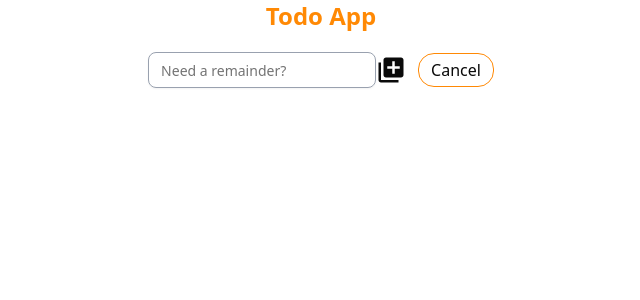
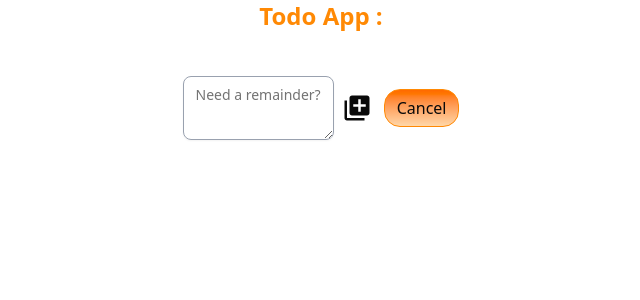
Before and after one commit to nkartikaxioned/updated-todo, a React (Vite) app: page / in a window 1280 px wide. Both pictures are taken after a click on the button "Create Todo". Shown: the top 300 px of the page, without its empty margins (319-959 px from the left). Built offline with nearby package versions, Linux system fonts and the light colour scheme.

Commit message:
feat: style and structure modify

```diff
--- a/src/todo/index.jsx
+++ b/src/todo/index.jsx
@@ -20,7 +20,7 @@ export const TodoDataProvider = ({ children }) => {
   const [displayInput, setDisplayInput] = useState(false);
   const userInputRef = useRef(null);
   const generateId = () => `${Date.now()}-${Math.random().toString(36).substr(2, 9)}`;
-
+  const [editTodo, setEditTodo] = useState("");
 
   useEffect(() => {
     localStorage.setItem(localKey, JSON.stringify(todoData));
@@ -36,7 +36,9 @@ export const TodoDataProvider = ({ children }) => {
         currentDate,
         displayInput,
         setDisplayInput,
-        generateId
+        generateId,
+        editTodo,
+        setEditTodo
       }}
     >
       {children}
--- a/src/todo/todo.jsx
+++ b/src/todo/todo.jsx
@@ -1,6 +1,7 @@
 import { useContext } from "react";
 import { UserInput } from "./userInput";
 import { TodoContext } from ".";
+import { TodoList } from "./todoList";
 
 export const Todo = () => {
   const { todoData,
@@ -14,11 +15,12 @@ export const Todo = () => {
 
   return (
     <div className="flex flex-col justify-center items-center">
-      <h2 className="text-orange-400 font-semibold">Todo App</h2>
+      <h2 className="text-orange-400 font-semibold mb-6">Todo App :</h2>
+      { todoData && <TodoList /> }
       <div className="flex justify-center items-center pt-5">
         {displayInput && <UserInput />}
         <button
-          className={` border border-orange-400 rounded-2xl px-3 py-1 ${
+          className={` border border-orange-400 rounded-2xl px-3 py-1.5 table-bg-gradient ${
             displayInput ? "ml-3" : "ml-0"
           } `}
           onClick={handleButtonCLick}
--- a/src/todo/userInput.jsx
+++ b/src/todo/userInput.jsx
@@ -1,7 +1,7 @@
-import { Input } from "@/components/ui/input";
 import { useContext, useId } from "react";
 import { TodoContext } from ".";
 import { MdLibraryAdd } from "react-icons/md";
+import { Textarea } from "@/components/ui/textarea";
 
 export const UserInput = () => {
   const {
@@ -15,7 +15,7 @@ export const UserInput = () => {
     generateId,
   } = useContext(TodoContext);
 
-  const id = generateId;
+  const id = generateId();
 
   const handleFormSubmit = (e) => {
     e.preventDefault();
@@ -28,13 +28,7 @@ export const UserInput = () => {
         date: currentDate,
         time: time,
       };
-      console.log(
-        "id:" + id,
-        "content:" + formInput,
-        "checked:" + false,
-        "date:" + currentDate,
-        "time:" + time
-      );
+
       setTodoData((prev) => [...prev, newTodo]);
 
       userInputRef.current.value = "";
@@ -43,14 +37,14 @@ export const UserInput = () => {
 
   return (
     <form className="flex" onSubmit={handleFormSubmit}>
-      <Input
+      <Textarea
         type="text"
         className=""
         ref={userInputRef}
         placeholder="Need a remainder?"
       />
-      <button>
-        <MdLibraryAdd size={30} className="md:cursor-pointer" />
+      <button className="ml-2">
+        <MdLibraryAdd size={30} className="md:cursor-pointer" title="Add Todo"/>
       </button>
     </form>
   );
```
